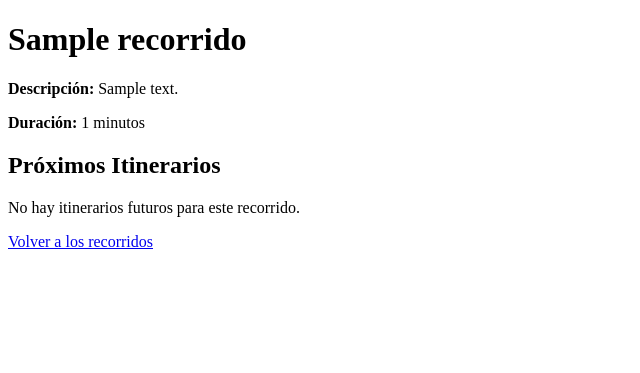
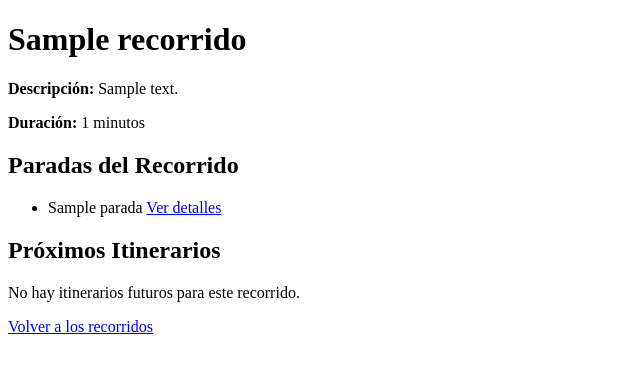
Before and after one commit to fran-paez/city-tour-catamarca, a Django app: page /recorrido/1/ in a window 1280 px wide. Shown: the top 373 px of the page, without its empty margins (0-640 px from the left). Run offline with Django 5.2, Linux system fonts and the light colour scheme; tables that the repository leaves empty hold one stand-in row (values such as "Sample post").

Commit message:
Ciclo parada-recorrido creado

```diff
--- a/apps/reserva/templates/reserva/parada_detalles.html
+++ b/apps/reserva/templates/reserva/parada_detalles.html
@@ -36,6 +36,7 @@
                         <th>Nombre del Recorrido</th>
                         <th>Duración</th>
                         <th>Precio</th>
+                        <th>Acciones</th>
                     </tr>
                 </thead>
                 <tbody>
@@ -44,6 +45,9 @@
                         <td>{{ recorrido.nombre_recorrido }}</td>
                         <td>{{ recorrido.duracion }} min</td>
                         <td>${{ recorrido.precio }}</td>
+                        <td>
+                            <a href="{% url 'recorrido_detalles' recorrido.id %}" class="btn-detalle">Ver Detalles</a>
+                        </td>
                     </tr>
                     {% endfor %}
                 </tbody>
--- a/apps/reserva/templates/reserva/recorrido_detalles.html
+++ b/apps/reserva/templates/reserva/recorrido_detalles.html
@@ -8,6 +8,20 @@
     <h1>{{ recorrido.nombre_recorrido }}</h1>
     <p><strong>Descripción:</strong> {{ recorrido.descripcion_recorrido }}</p>
     <p><strong>Duración:</strong> {{ recorrido.duracion }} minutos</p>
+
+    <h2>Paradas del Recorrido</h2>
+    {% if recorrido.paradas.all %}
+        <ul>
+            {% for parada in recorrido.paradas.all %}
+                <li>
+                    {{ parada.nombre }}
+                    <a href="{% url 'parada_detalles' parada.id %}">Ver detalles</a>
+                </li>
+            {% endfor %}
+        </ul>
+    {% else %}
+        <p>Este recorrido no tiene paradas asignadas.</p>
+    {% endif %}
 
     <h2>Próximos Itinerarios</h2>
     {% if itinerarios %}
```
